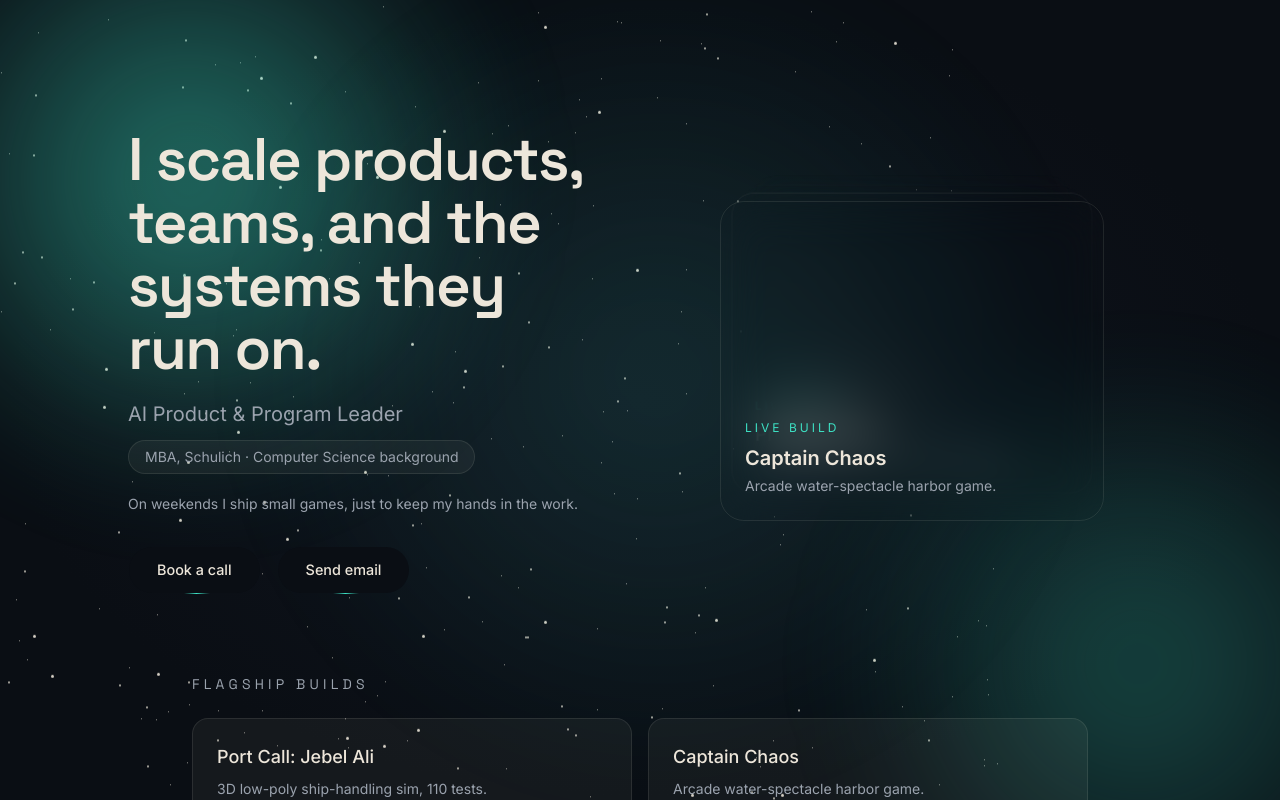
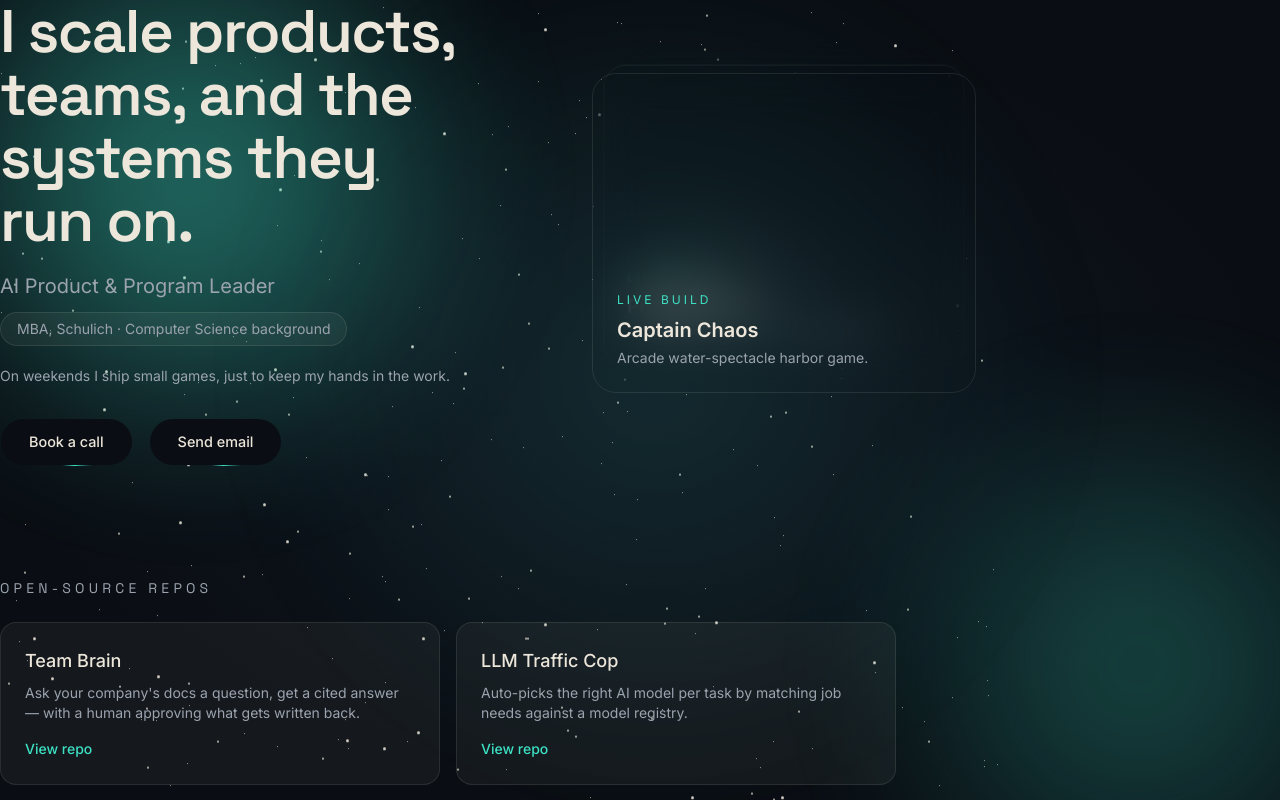
Before and after one commit to schuligan/prateek-portfolio, a Next.js app: page / in a window 1280 px wide. Shown: the top 800 px of the page. Built offline with nearby package versions, Linux system fonts and the light colour scheme.

Commit message:
feat: Epic 5 — horizontal-scroll engine (GSAP pinned, progressive-enhanced) (#4)

```diff
--- a/app/page.tsx
+++ b/app/page.tsx
@@ -3,6 +3,7 @@ import { Hero } from "@/components/hero/Hero";
 import { Stars } from "@/components/ambient/Stars";
 import { Cursor } from "@/components/ui/Cursor";
 import { Loader } from "@/components/ui/Loader";
+import { HorizontalScroll } from "@/components/scroll/HorizontalScroll";
 import { siteContent } from "@/lib/content";
 import type { Project, ProjectKind } from "@/lib/types";
 
@@ -13,15 +14,11 @@ const KIND_LABELS: Record<ProjectKind, string> = {
   current: "Currently",
 };
 
-const KIND_ORDER: ProjectKind[] = [
-  "flagship",
-  "repo",
-  "capability",
-  "current",
-];
+// Flagship is showcased in the Hero deck, so it is not repeated as a panel.
+const PANEL_KINDS: ProjectKind[] = ["repo", "capability", "current"];
 
-function groupProjectsByKind(projects: Project[]): [ProjectKind, Project[]][] {
-  return KIND_ORDER.map((kind): [ProjectKind, Project[]] => [
+function panelGroups(projects: Project[]): [ProjectKind, Project[]][] {
+  return PANEL_KINDS.map((kind): [ProjectKind, Project[]] => [
     kind,
     projects.filter((project) => project.kind === kind),
   ]).filter(([, group]) => group.length > 0);
@@ -60,14 +57,38 @@ function ProjectCard({ project }: { project: Project }) {
   );
 }
 
+function ProjectPanel({ kind, group }: { kind: ProjectKind; group: Project[] }) {
+  return (
+    <section aria-labelledby={`${kind}-heading`} className="w-full max-w-4xl">
+      <h2
+        id={`${kind}-heading`}
+        className="mb-6 text-sm uppercase tracking-[0.3em] text-muted"
+      >
+        {KIND_LABELS[kind]}
+      </h2>
+      <ul className="grid gap-4 sm:grid-cols-2">
+        {group.map((project) => (
+          <ProjectCard key={project.id} project={project} />
+        ))}
+      </ul>
+    </section>
+  );
+}
+
 /**
- * Renders the site's typed content (see `lib/content.ts`). All
- * positioning-governed copy comes from `siteContent`; only presentational
- * labels (section headings, CTA text) are inline. Data-wiring pass (Epic 3);
- * rich cards and motion land in Epics 4/6.
+ * Home — the shell (fixed ambient + cursor + loader) plus the horizontal-
+ * scroll panel track: Hero, then one panel per project group. The scroll is
+ * progressive enhancement (see HorizontalScroll) — vertical everywhere by
+ * default, horizontal on fine-pointer desktop with motion allowed.
  */
 export default function Home() {
-  const groupedProjects = groupProjectsByKind(siteContent.projects);
+  const groups = panelGroups(siteContent.projects);
+  const panels = [
+    <Hero key="hero" />,
+    ...groups.map(([kind, group]) => (
+      <ProjectPanel key={kind} kind={kind} group={group} />
+    )),
+  ];
 
   return (
     <>
@@ -76,26 +97,8 @@ export default function Home() {
       <Stars />
       <Aurora />
 
-      <main className="relative z-10 flex flex-1 flex-col items-center px-6 py-32">
-        <Hero />
-
-        <div className="mt-20 w-full max-w-4xl space-y-16">
-          {groupedProjects.map(([kind, group]) => (
-            <section key={kind} aria-labelledby={`${kind}-heading`}>
-              <h2
-                id={`${kind}-heading`}
-                className="mb-6 text-sm uppercase tracking-[0.3em] text-muted"
-              >
-                {KIND_LABELS[kind]}
-              </h2>
-              <ul className="grid gap-4 sm:grid-cols-2">
-                {group.map((project) => (
-                  <ProjectCard key={project.id} project={project} />
-                ))}
-              </ul>
-            </section>
-          ))}
-        </div>
+      <main className="relative z-10">
+        <HorizontalScroll panels={panels} />
       </main>
     </>
   );
--- /dev/null
+++ b/components/scroll/HorizontalScroll.tsx
@@ -0,0 +1,84 @@
+"use client";
+
+import { useEffect, useRef, useState, type ReactNode } from "react";
+
+interface HorizontalScrollProps {
+  panels: ReactNode[];
+}
+
+/**
+ * HorizontalScroll — progressive enhancement. By default (SSR, mobile, coarse
+ * pointer, reduced-motion, no-JS) the panels render as a normal vertical
+ * stack, so content is always reachable. On a fine-pointer desktop with
+ * motion allowed, GSAP ScrollTrigger (lazy-imported) pins the section and
+ * scrubs the panel track horizontally as the user scrolls vertically — the
+ * signature interaction, with no wheel-hijacking.
+ */
+export function HorizontalScroll({ panels }: HorizontalScrollProps) {
+  const sectionRef = useRef<HTMLDivElement>(null);
+  const trackRef = useRef<HTMLDivElement>(null);
+  const [horizontal, setHorizontal] = useState(false);
+
+  useEffect(() => {
+    const desktop = window.matchMedia("(min-width: 1024px) and (pointer: fine)");
+    const reduce = window.matchMedia("(prefers-reduced-motion: reduce)").matches;
+    if (!desktop.matches || reduce) return;
+
+    let cancelled = false;
+    let ctx: gsap.Context | undefined;
+
+    (async () => {
+      const { gsap } = await import("gsap");
+      const { ScrollTrigger } = await import("gsap/ScrollTrigger");
+      if (cancelled) return;
+      gsap.registerPlugin(ScrollTrigger);
+      setHorizontal(true);
+
+      const section = sectionRef.current;
+      const track = trackRef.current;
+      if (!section || !track) return;
+
+      ctx = gsap.context(() => {
+        gsap.to(track, {
+          x: () => -(track.scrollWidth - window.innerWidth),
+          ease: "none",
+          scrollTrigger: {
+            trigger: section,
+            start: "top top",
+            pin: true,
+            scrub: 1,
+            end: () => `+=${track.scrollWidth - window.innerWidth}`,
+            invalidateOnRefresh: true,
+          },
+        });
+      }, section);
+    })();
+
+    return () => {
+      cancelled = true;
+      ctx?.revert();
+    };
+  }, []);
+
+  return (
+    <div ref={sectionRef} className="relative">
+      <div
+        ref={trackRef}
+        className={horizontal ? "flex flex-row flex-nowrap" : "flex flex-col gap-28"}
+      >
+        {panels.map((panel, index) => (
+          <div
+            key={index}
+            className={
+              horizontal
+                ? "flex h-screen w-screen shrink-0 flex-col items-center justify-center overflow-y-auto px-10 py-16"
+                : "w-full"
+            }
+          >
+            {panel}
+          </div>
+        ))}
+      </div>
+    </div>
+  );
+}
--- a/package.json
+++ b/package.json
@@ -9,6 +9,7 @@
     "lint": "eslint"
   },
   "dependencies": {
+    "gsap": "^3.15.0",
     "next": "16.2.10",
     "react": "19.2.4",
     "react-dom": "19.2.4"
```
Also changed, not shown: 1 other file (tests, documents, lock files or other folders).
